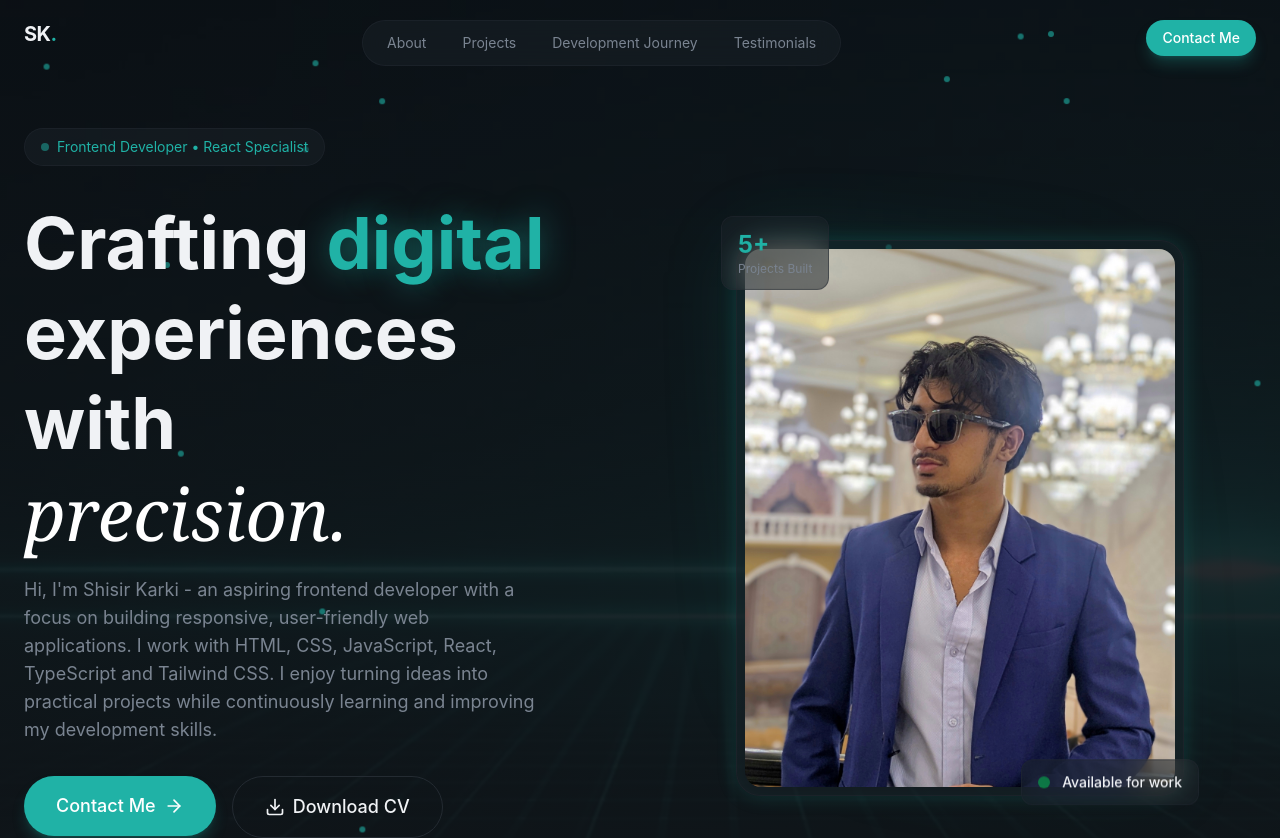
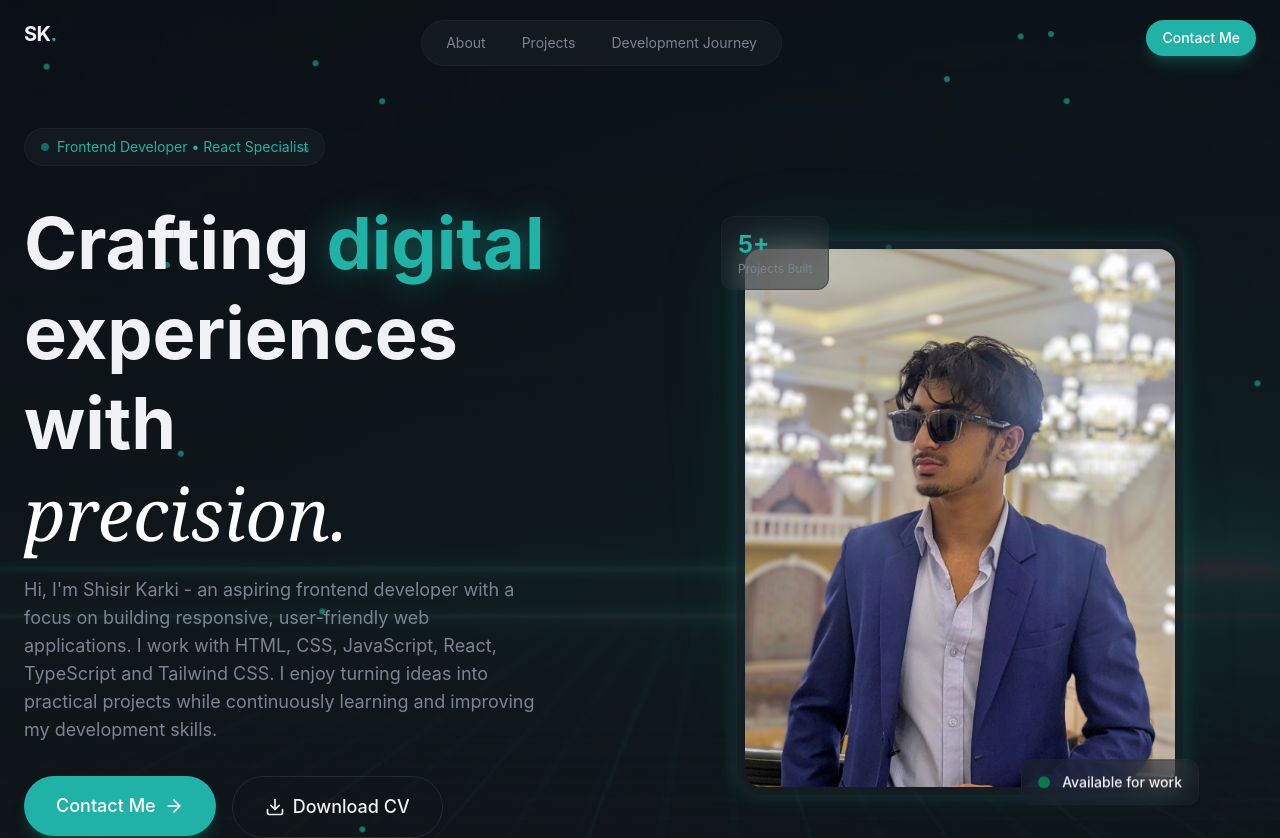
Before and after one commit to Shisir-Karki/react-tailwind-personal-portfolio, a React (Vite) app: page / in a window 1280 px wide. Shown: the top 838 px of the page. Built offline with nearby package versions, Linux system fonts and the light colour scheme.

Commit message:
Remove testimonials from navbar

```diff
--- a/src/layout/Navbar.jsx
+++ b/src/layout/Navbar.jsx
@@ -13,10 +13,11 @@ const navLinks = [
   }, {
     href: '#experience',
     label: 'Development Journey'
-  }, {
-    href: '#testimonials',
-    label: 'Testimonials'
-  }
+  },
+  // {
+  //   href: '#testimonials',
+  //   label: 'Testimonials'
+  // }
 ];
 
 export const Navbar = () => {
```
